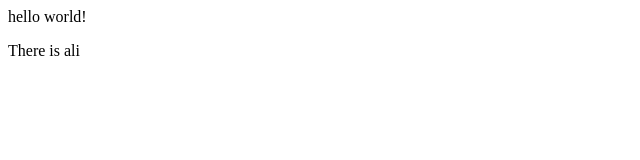
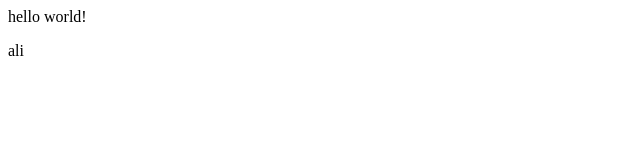
Before and after one commit to benMohamoud/demo-repo, a plain HTML site: page index.html in a window 1280 px wide. Shown: the full height of the page, 0-640 px from the left. Drawn offline with Linux system fonts and the light colour scheme.

Commit message:
added alo

```diff
--- a/index.html
+++ b/index.html
@@ -1,2 +1,2 @@
 <div>hello world!</div>
-<p>There is ali</p>
+<p>ali</p>
```
